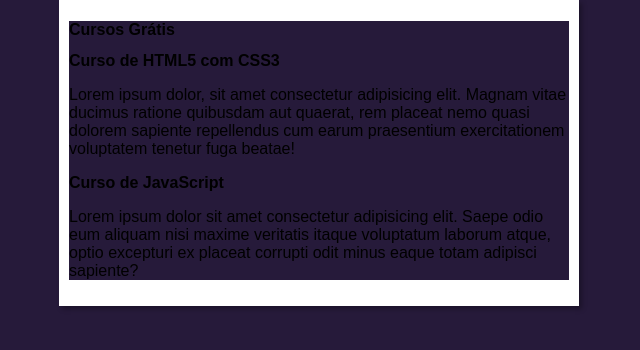
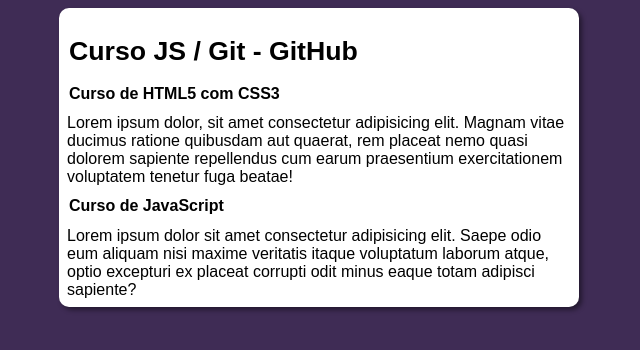
Before and after one commit to brunomenzs/projeto-site, a plain HTML site: page index.html in a window 1280 px wide. Shown: the whole page, without its empty margins (321-961 px from the left). Drawn offline with Linux system fonts and the light colour scheme.

Commit message:
change colors and fonts

```diff
--- a/estilos/style.css
+++ b/estilos/style.css
@@ -1,13 +1,25 @@
 * {
-    background-color: rgb(38, 26, 58);
     font-family: Arial, Helvetica, sans-serif;
     font-size: 16px;
 }
 
 body {
+    background-color: rgb(63, 44, 85);
+}
+
+h1 {
+    font-size: 20pt;
+}
+
+main {
     background-color: white;
     width: 500px;
     margin: auto;
     padding: 10px;
-    box-shadow: 3px 3px 5px rgba(0, 0, 0, 0.303);
+    box-shadow: 3px 3px 5px rgba(0, 0, 0, 0.451);
+    border-radius: 10px;
 }
+
+p {
+    margin: -2px;
+}
--- a/index.html
+++ b/index.html
@@ -4,14 +4,14 @@
 <head>
     <meta charset="UTF-8">
     <meta name="viewport" content="width=device-width, initial-scale=1.0">
-    <title>Site</title>
+    <title>Curso JS / Git - GitHub</title>
     <link rel="stylesheet" href="estilos/style.css">
 </head>
 
 <body>
     <main>
         <header>
-            <h1>Cursos Grátis</h1>
+            <h1>Curso JS / Git - GitHub</h1>
         </header>
         <article>
             <h2>Curso de HTML5 com CSS3</h2>
```
